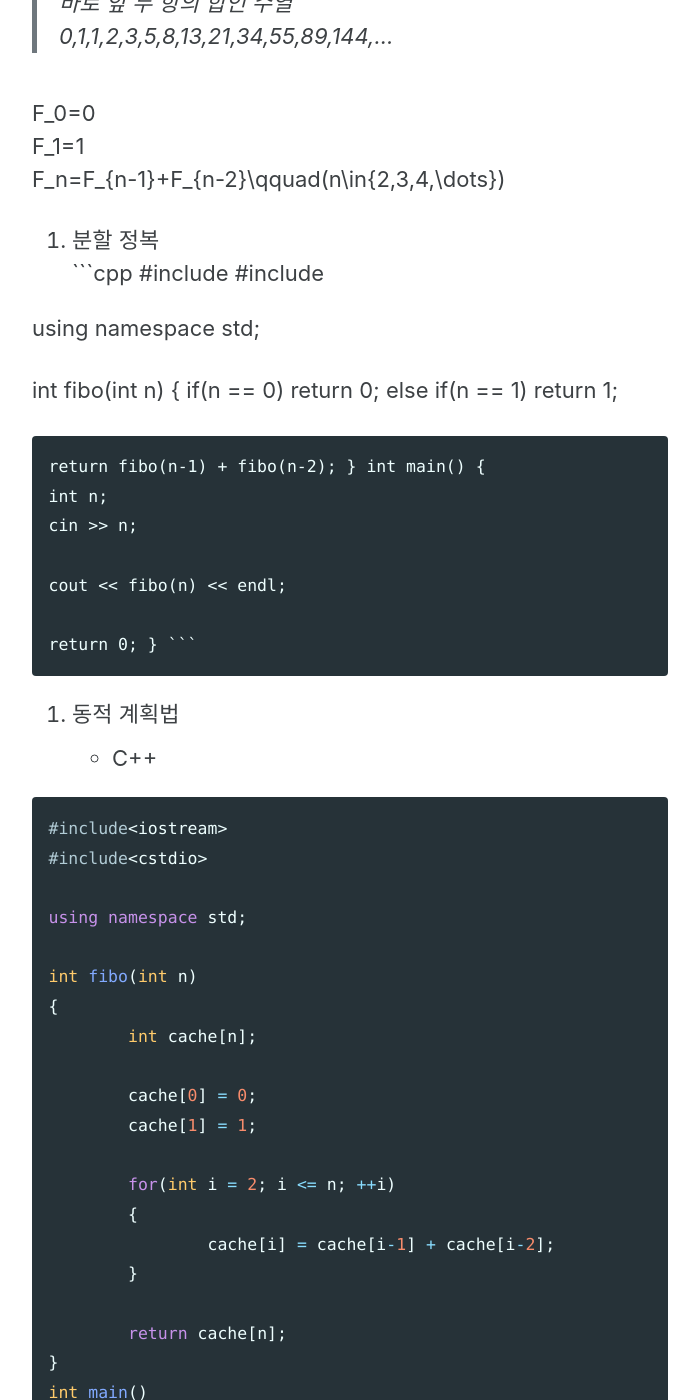
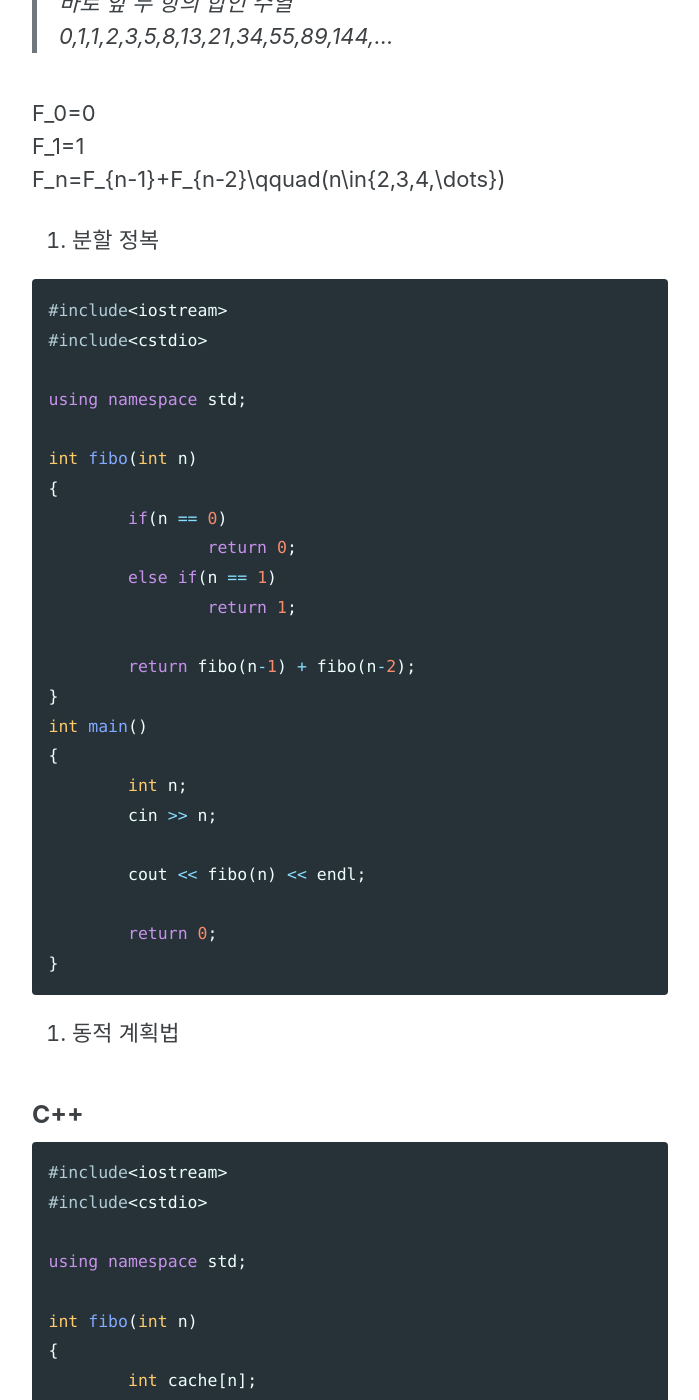
Before and after one commit to sujinsjlee/TIL, a Jekyll site: the page built from _posts/2020-03-16-Algorithm_(5)_dp_dc.md, in a window 1280 px wide and 1400 px high, scrolled down 1892 px. Shown: the whole window, without its empty margins (290-989 px from the left). Built offline with Jekyll 4.4.1, drawn with Linux system fonts in a browser that asks for light colours; cached includes are drawn as plain includes; nearby versions of some CDN libraries.

````diff
--- a/_posts/2020-03-16-Algorithm_(5)_dp_dc.md
+++ b/_posts/2020-03-16-Algorithm_(5)_dp_dc.md
@@ -1,10 +1,10 @@
 ---
 title: "Algorithm - (5) 동적계획법과 분할 정복"
+use_math: true
 categories:
   - Algorithm
 tags:
   - Algorithm
-use_math: true
 ---
 
 ## 동적 계획법 (Dynamic Programming)과 분할 정복 (Divide and Conquer)
@@ -55,7 +55,9 @@ F_0=0
 F_1=1
 F_n=F_{n-1}+F_{n-2}\qquad(n\in\{2,3,4,\dots\})
 
+
 1. 분할 정복
+
 ```cpp
 #include<iostream>
 #include<cstdio>
@@ -84,7 +86,8 @@ int main()
 
 
 2. 동적 계획법
-* C++
+
+### C++
 
 ```cpp
 #include<iostream>
@@ -117,7 +120,8 @@ int main()
 }
 ```
 
-* Python
+### Python
+
 ```python
 def fibo_dp(num):
     cache = [ 0 for index in range(num + 1)]
````
